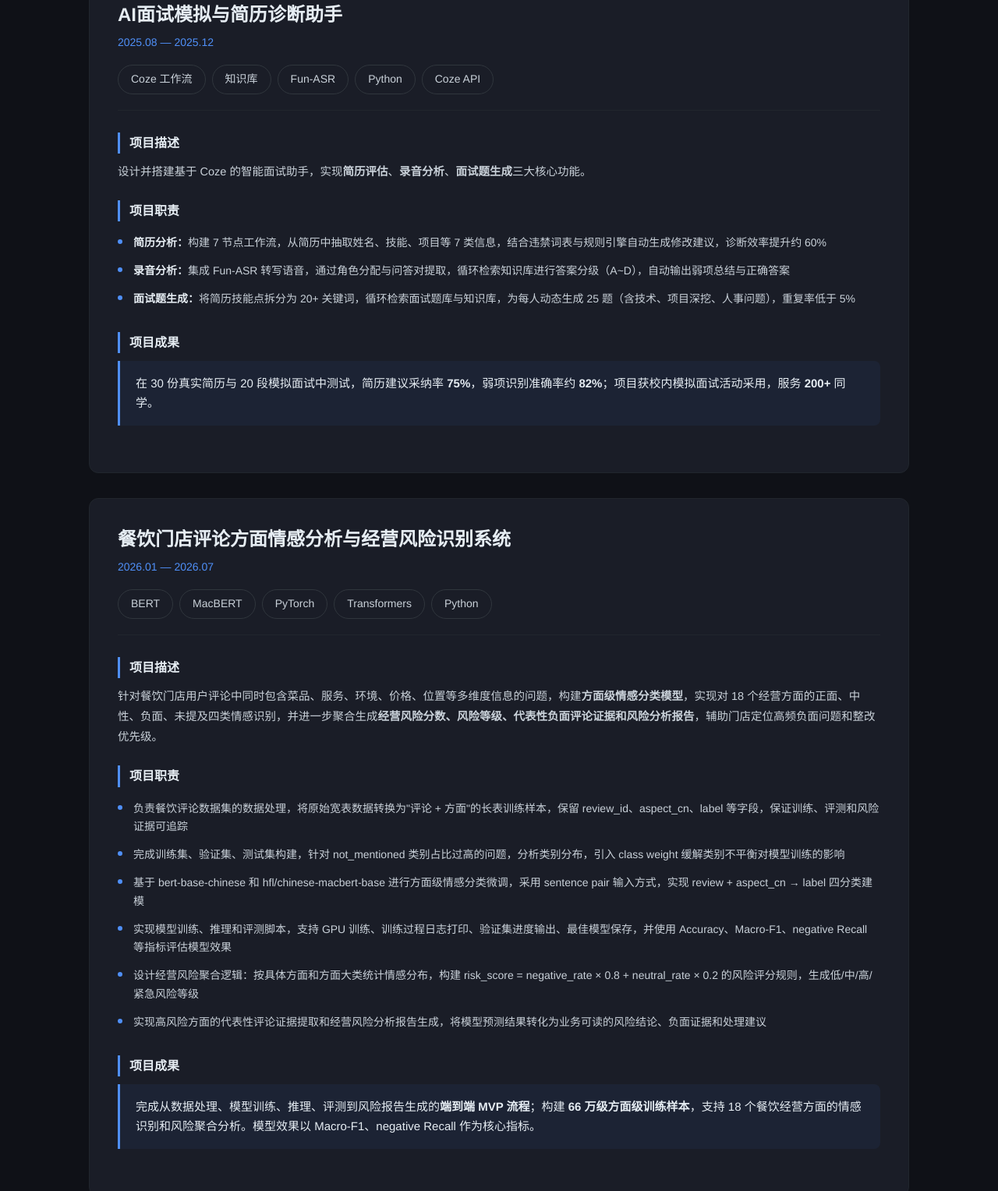
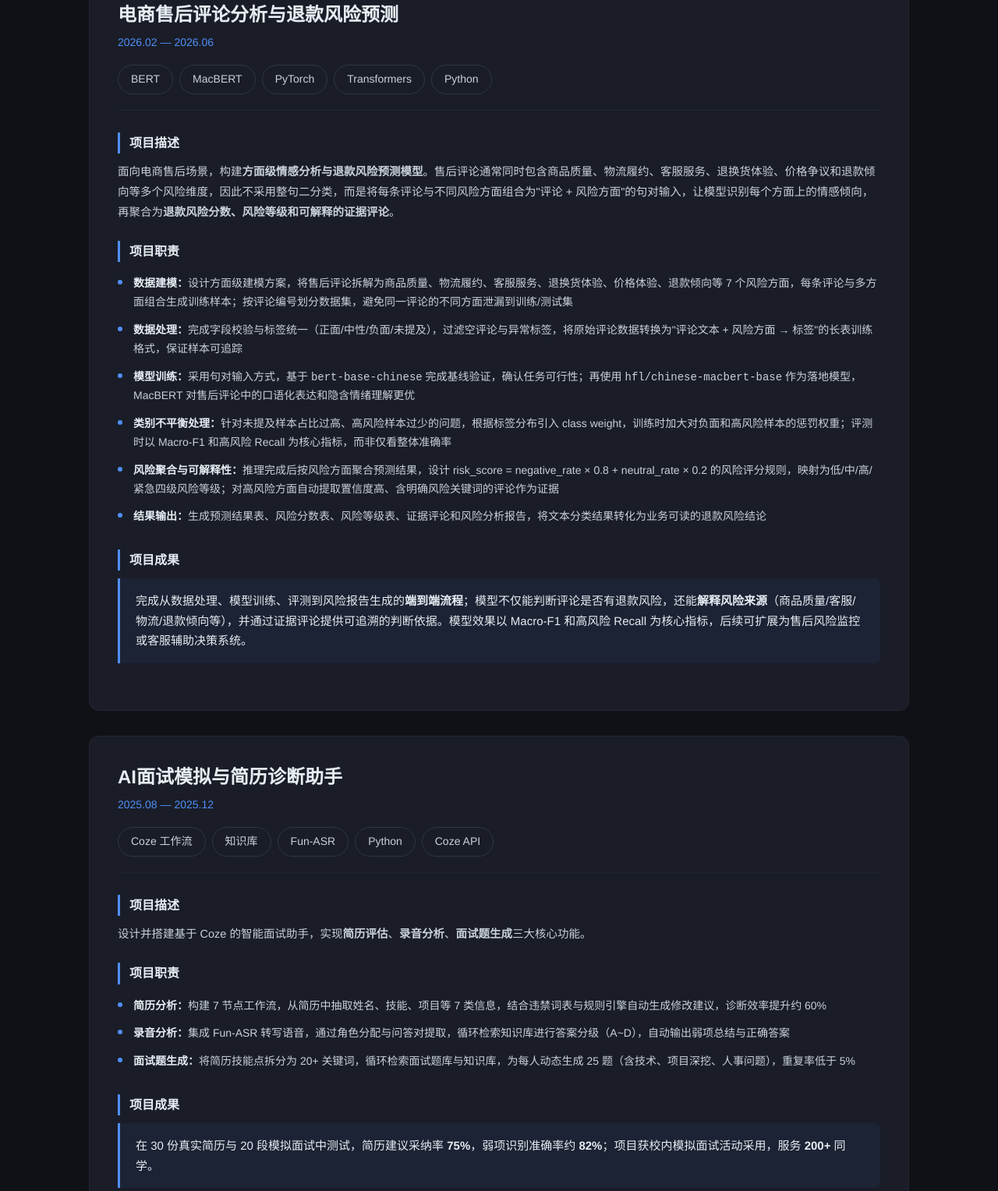
Before and after one commit to 2349ccyy/my-blog, a plain HTML site: page website/projects.html in a window 1280 px wide. Shown: the part 286-1814 px from the top of the page at 78% size. Drawn offline with Linux system fonts and the light colour scheme.

Commit message:
替换餐饮项目为电商售后评论分析项目，并调整项目顺序（电商项目置顶）

```diff
--- a/website/projects.html
+++ b/website/projects.html
@@ -31,7 +31,45 @@
       <p>实战项目沉淀，持续更新中</p>
     </div>
 
-    <!-- 项目1：AI面试模拟与简历诊断助手 -->
+    <!-- 项目1：电商售后评论分析与退款风险预测 -->
+    <div class="project-card fade-in">
+      <div class="project-header">
+        <h2>电商售后评论分析与退款风险预测</h2>
+        <span class="project-time">2026.02 — 2026.06</span>
+      </div>
+      <div class="project-tech">
+        <span class="tag">BERT</span>
+        <span class="tag">MacBERT</span>
+        <span class="tag">PyTorch</span>
+        <span class="tag">Transformers</span>
+        <span class="tag">Python</span>
+      </div>
+      <div class="project-section">
+        <h3>项目描述</h3>
+        <p>
+          面向电商售后场景，构建<strong>方面级情感分析与退款风险预测模型</strong>。售后评论通常同时包含商品质量、物流履约、客服服务、退换货体验、价格争议和退款倾向等多个风险维度，因此不采用整句二分类，而是将每条评论与不同风险方面组合为"评论 + 风险方面"的句对输入，让模型识别每个方面上的情感倾向，再聚合为<strong>退款风险分数、风险等级和可解释的证据评论</strong>。
+        </p>
+      </div>
+      <div class="project-section">
+        <h3>项目职责</h3>
+        <ul class="project-list">
+          <li><strong>数据建模：</strong>设计方面级建模方案，将售后评论拆解为商品质量、物流履约、客服服务、退换货体验、价格体验、退款倾向等 7 个风险方面，每条评论与多方面组合生成训练样本；按评论编号划分数据集，避免同一评论的不同方面泄漏到训练/测试集</li>
+          <li><strong>数据处理：</strong>完成字段校验与标签统一（正面/中性/负面/未提及），过滤空评论与异常标签，将原始评论数据转换为"评论文本 + 风险方面 → 标签"的长表训练格式，保证样本可追踪</li>
+          <li><strong>模型训练：</strong>采用句对输入方式，基于 <code>bert-base-chinese</code> 完成基线验证，确认任务可行性；再使用 <code>hfl/chinese-macbert-base</code> 作为落地模型，MacBERT 对售后评论中的口语化表达和隐含情绪理解更优</li>
+          <li><strong>类别不平衡处理：</strong>针对未提及样本占比过高、高风险样本过少的问题，根据标签分布引入 class weight，训练时加大对负面和高风险样本的惩罚权重；评测时以 Macro-F1 和高风险 Recall 为核心指标，而非仅看整体准确率</li>
+          <li><strong>风险聚合与可解释性：</strong>推理完成后按风险方面聚合预测结果，设计 risk_score = negative_rate × 0.8 + neutral_rate × 0.2 的风险评分规则，映射为低/中/高/紧急四级风险等级；对高风险方面自动提取置信度高、含明确风险关键词的评论作为证据</li>
+          <li><strong>结果输出：</strong>生成预测结果表、风险分数表、风险等级表、证据评论和风险分析报告，将文本分类结果转化为业务可读的退款风险结论</li>
+        </ul>
+      </div>
+      <div class="project-section">
+        <h3>项目成果</h3>
+        <div class="highlight-box">
+          <p>完成从数据处理、模型训练、评测到风险报告生成的<strong>端到端流程</strong>；模型不仅能判断评论是否有退款风险，还能<strong>解释风险来源</strong>（商品质量/客服/物流/退款倾向等），并通过证据评论提供可追溯的判断依据。模型效果以 Macro-F1 和高风险 Recall 为核心指标，后续可扩展为售后风险监控或客服辅助决策系统。</p>
+        </div>
+      </div>
+    </div>
+
+    <!-- 项目2：AI面试模拟与简历诊断助手 -->
     <div class="project-card fade-in">
       <div class="project-header">
         <h2>AI面试模拟与简历诊断助手</h2>
@@ -66,44 +104,6 @@
       </div>
     </div>
 
-    <!-- 项目2：餐饮评论情感分析系统 -->
-    <div class="project-card fade-in">
-      <div class="project-header">
-        <h2>餐饮门店评论方面情感分析与经营风险识别系统</h2>
-        <span class="project-time">2026.01 — 2026.07</span>
-      </div>
-      <div class="project-tech">
-        <span class="tag">BERT</span>
-        <span class="tag">MacBERT</span>
-        <span class="tag">PyTorch</span>
-        <span class="tag">Transformers</span>
-        <span class="tag">Python</span>
-      </div>
-      <div class="project-section">
-        <h3>项目描述</h3>
-        <p>
-          针对餐饮门店用户评论中同时包含菜品、服务、环境、价格、位置等多维度信息的问题，构建<strong>方面级情感分类模型</strong>，实现对 18 个经营方面的正面、中性、负面、未提及四类情感识别，并进一步聚合生成<strong>经营风险分数、风险等级、代表性负面评论证据和风险分析报告</strong>，辅助门店定位高频负面问题和整改优先级。
-        </p>
-      </div>
-      <div class="project-section">
-        <h3>项目职责</h3>
-        <ul class="project-list">
-          <li>负责餐饮评论数据集的数据处理，将原始宽表数据转换为"评论 + 方面"的长表训练样本，保留 review_id、aspect_cn、label 等字段，保证训练、评测和风险证据可追踪</li>
-          <li>完成训练集、验证集、测试集构建，针对 not_mentioned 类别占比过高的问题，分析类别分布，引入 class weight 缓解类别不平衡对模型训练的影响</li>
-          <li>基于 bert-base-chinese 和 hfl/chinese-macbert-base 进行方面级情感分类微调，采用 sentence pair 输入方式，实现 review + aspect_cn → label 四分类建模</li>
-          <li>实现模型训练、推理和评测脚本，支持 GPU 训练、训练过程日志打印、验证集进度输出、最佳模型保存，并使用 Accuracy、Macro-F1、negative Recall 等指标评估模型效果</li>
-          <li>设计经营风险聚合逻辑：按具体方面和方面大类统计情感分布，构建 risk_score = negative_rate × 0.8 + neutral_rate × 0.2 的风险评分规则，生成低/中/高/紧急风险等级</li>
-          <li>实现高风险方面的代表性评论证据提取和经营风险分析报告生成，将模型预测结果转化为业务可读的风险结论、负面证据和处理建议</li>
-        </ul>
-      </div>
-      <div class="project-section">
-        <h3>项目成果</h3>
-        <div class="highlight-box">
-          <p>完成从数据处理、模型训练、推理、评测到风险报告生成的<strong>端到端 MVP 流程</strong>；构建 <strong>66 万级方面级训练样本</strong>，支持 18 个餐饮经营方面的情感识别和风险聚合分析。模型效果以 Macro-F1、negative Recall 作为核心指标。</p>
-        </div>
-      </div>
-    </div>
-
   </div>
 
   <footer class="footer">
```
